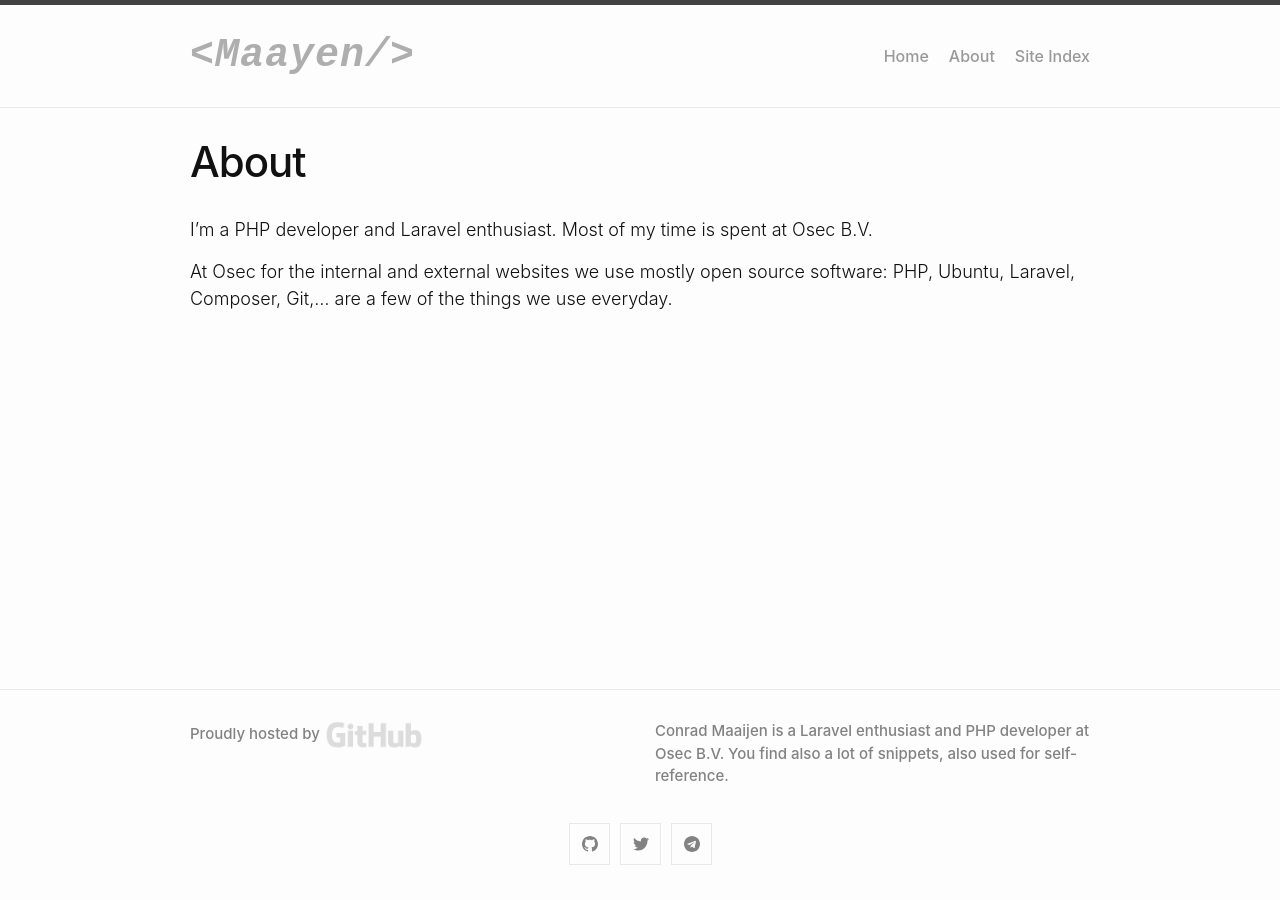
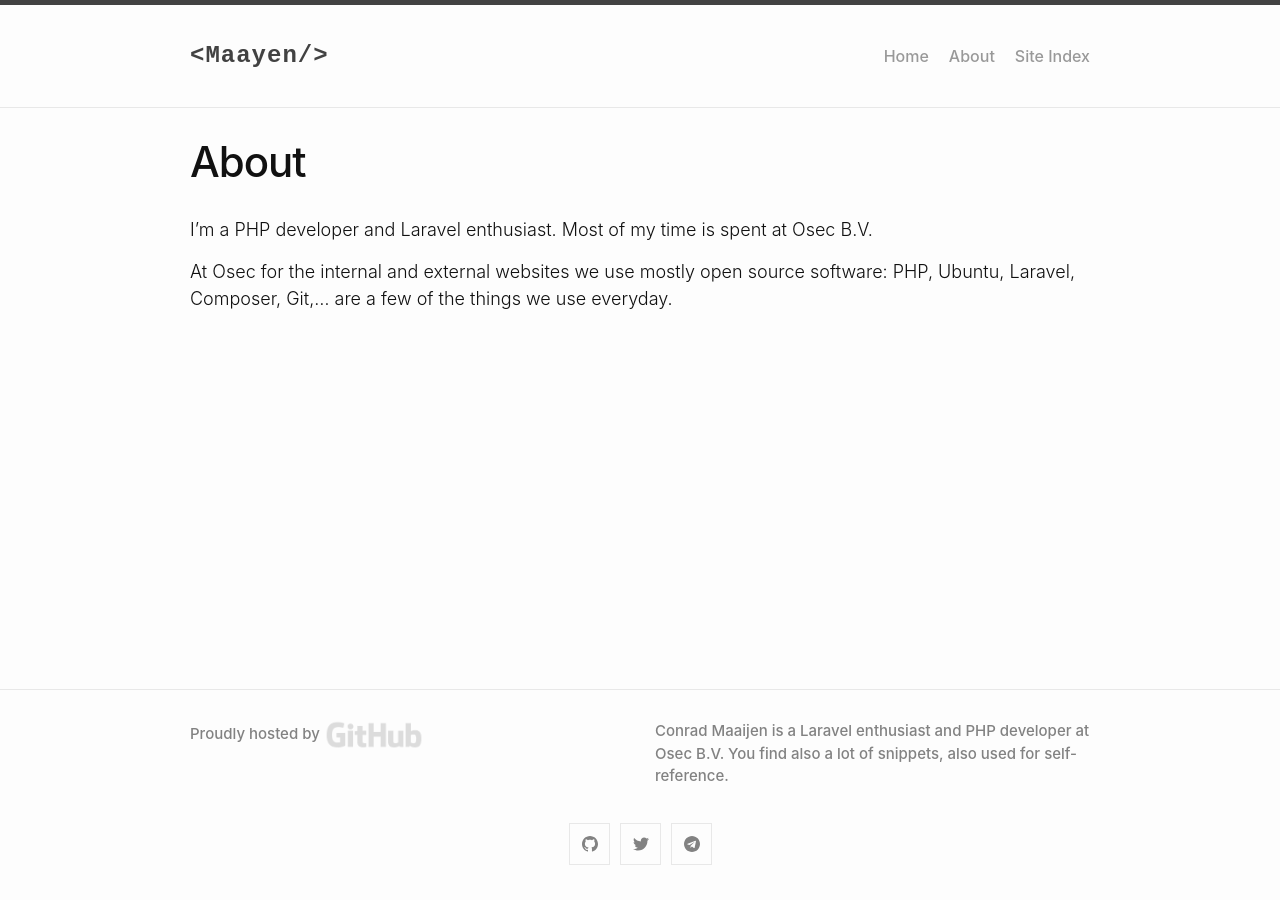
Before and after one commit to ConradMaaijen/conradmaayen.github.io, a Jekyll site: the page built from about.md, in a window 1280 px wide. Built offline with Jekyll 4.4.1, drawn with Linux system fonts in a browser that asks for light colours.

Commit message:
update title

```diff
--- a/_sass/minima/custom-styles.scss
+++ b/_sass/minima/custom-styles.scss
@@ -1,13 +1,11 @@
 // Placeholder to allow defining custom styles that override everything else.
 // (Use `_sass/minima/custom-variables.scss` to override variable defaults)
 .site-title {
-    font-style: italic;
-    color:#AEAEAE;
-    @include relative-font-size(2.5);
+    @include relative-font-size(1.5);
 
-    &:visited{
-        color:#AEAEAE;
-    }
+    // &:visited{
+    //     color:#AEAEAE;
+    // }
 
 }
 
```
